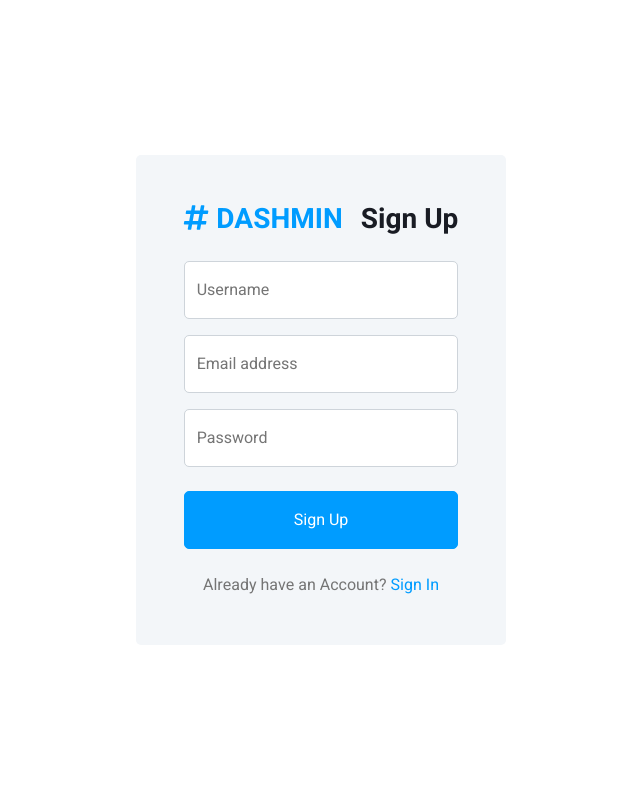
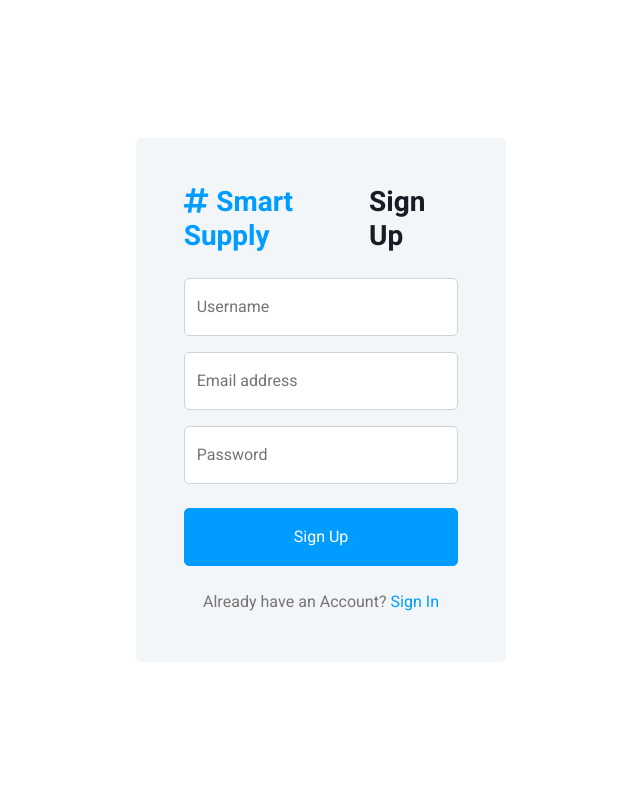
Before and after one commit to MrR0b0t-23/smart-supply, a Flask app: page /signup in a window 1280 px wide. Shown: the whole page, without its empty margins (319-959 px from the left). Run offline with Flask 2, Linux system fonts and the light colour scheme; some libraries are stand-ins or nearby versions.

Commit message:
Update signup.html

```diff
--- a/templates/signup.html
+++ b/templates/signup.html
@@ -3,7 +3,7 @@
 
 <head>
     <meta charset="utf-8">
-    <title>DASHMIN - Bootstrap Admin Template</title>
+    <title>Smart Supply Chain</title>
     <meta content="width=device-width, initial-scale=1.0" name="viewport">
     <meta content="" name="keywords">
     <meta content="" name="description">
@@ -34,11 +34,6 @@
 <body>
     <div class="container-xxl position-relative bg-white d-flex p-0">
         <!-- Spinner Start -->
-        <div id="spinner" class="show bg-white position-fixed translate-middle w-100 vh-100 top-50 start-50 d-flex align-items-center justify-content-center">
-            <div class="spinner-border text-primary" style="width: 3rem; height: 3rem;" role="status">
-                <span class="sr-only">Loading...</span>
-            </div>
-        </div>
         <!-- Spinner End -->
 
 
@@ -49,7 +44,7 @@
                     <div class="bg-light rounded p-4 p-sm-5 my-4 mx-3">
                         <div class="d-flex align-items-center justify-content-between mb-3">
                             <a href="index.html" class="">
-                                <h3 class="text-primary"><i class="fa fa-hashtag me-2"></i>DASHMIN</h3>
+                                <h3 class="text-primary"><i class="fa fa-hashtag me-2"></i>Smart Supply</h3>
                             </a>
                             <h3>Sign Up</h3>
                         </div>
```
